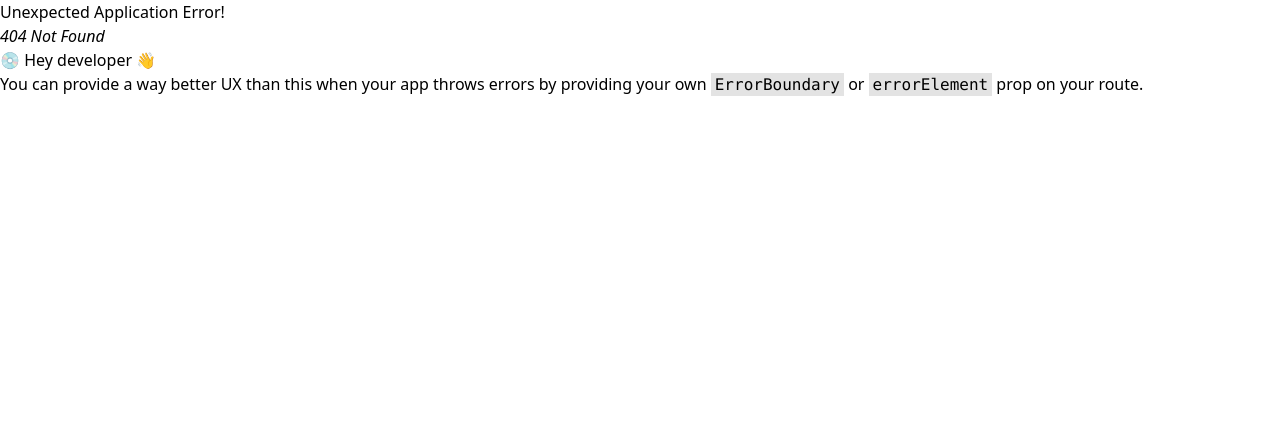
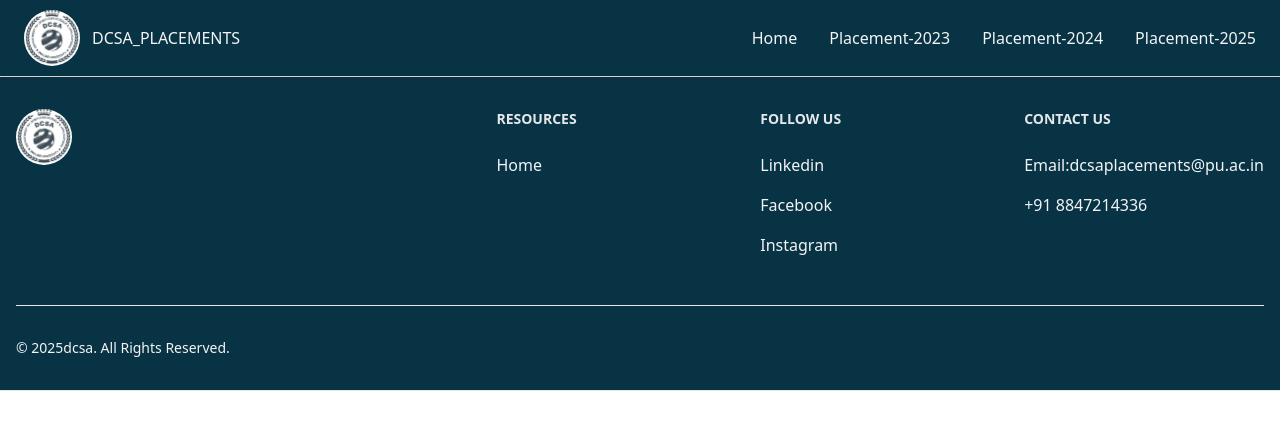
Before and after one commit to TEENA02/DCSA_PLACEMENTS, a React (Vite) app: page / in a window 1280 px wide. Before the commit this address had no page. Shown: the top 430 px of the page. Built offline with nearby package versions, Linux system fonts and the light colour scheme.

Commit message:
main file

```diff
--- a/src/main.jsx
+++ b/src/main.jsx
@@ -13,7 +13,7 @@
 
 const router=createBrowserRouter(
   createRoutesFromElements(
-    <Route path='/home' element={<Layout/>}>
+    <Route path='/' element={<Layout/>}>
       <Route path='home' element={<Home/>}/>
       <Route path='placement_23' element={<Placement_23/>}/>
       <Route path='placement_24' element={<Placement_24/>}/>
```
